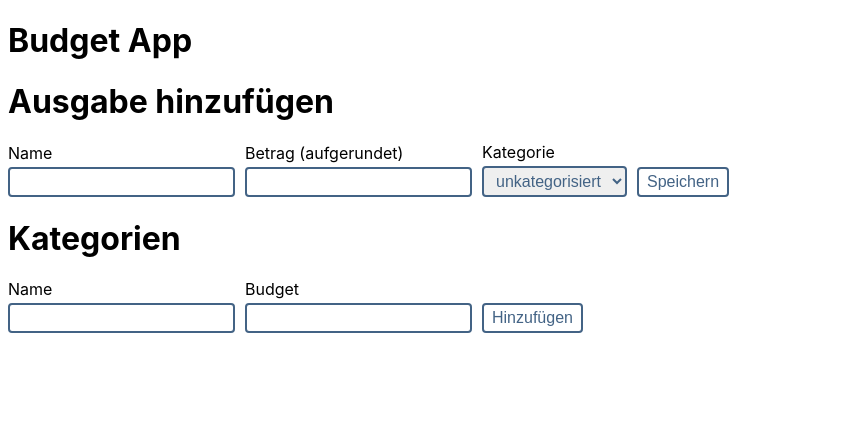
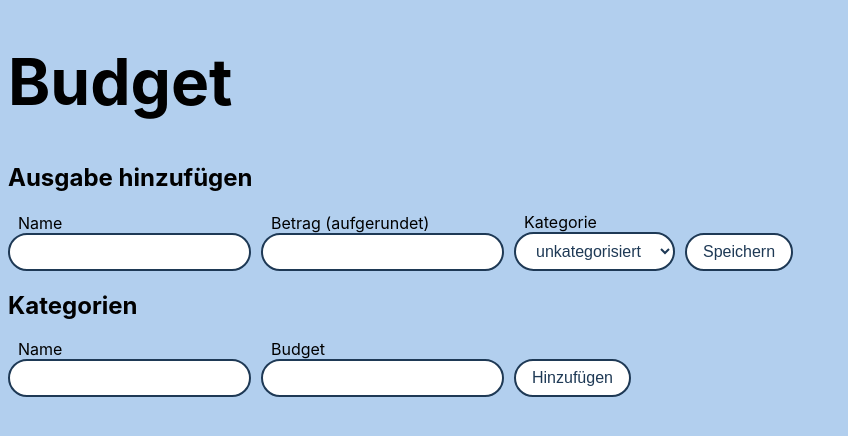
Before and after one commit to Hennnnes/budget_app, a Svelte app: page / in a window 1280 px wide. Shown: the top 436 px of the page, without its empty margins (0-848 px from the left). Built offline with nearby package versions, Linux system fonts and the light colour scheme.

Commit message:
MAINT: Some tweaks to design

```diff
--- a/public/global.css
+++ b/public/global.css
@@ -1,51 +1,52 @@
+:root {
+	--background-color-primary: #b2cfee;
+	/* --primary-color: #436385; */
+	--primary-color: #1e3955;
+	/* --primary-color-light: #b2cfee; */
+	--border-thickness: 2px;
+	--border-radius: 20px;
+}
+
+html {
+	background-color: var(--background-color-primary)
+}
 body {
 	font-family: -apple-system, BlinkMacSystemFont, "Segoe UI", Roboto, Helvetica, Arial, sans-serif, "Apple Color Emoji", "Segoe UI Emoji", "Segoe UI Symbol";
 	font-variant-ligatures: common-ligatures;
 }
 
-:root {
-	--primary-color: #436385;
-	--primary-color-light: #b2cfee;
-	--primary-color-dark: #1e3955;
-	--border-thickness: 2px;
-	--border-radius: 4px;
-}
 
 label {
 	display: block;
-	margin-bottom: 4px;
+	margin-left: 10px;
 	font-size: 1rem;
 }
 
 input,
-select {
+select,
+button {
 	display: block;
+	background-color: #fff;
 	border: var(--border-thickness) solid var(--primary-color);
 	border-radius: var(--border-radius);
 	color: var(--primary-color);
 	font-size: 1rem;
-	padding: 4px 8px;
-}
-
-input:focus {
-	border-color: var(--primary-color);
+	padding: 8px 16px;
 }
 
 button {
-	background-color: transparent;
-	border: var(--border-thickness) solid var(--primary-color);
-	border-radius: var(--border-radius);
-	color: var(--primary-color);
 	cursor: pointer;
 	font-size: inherit;
 	letter-spacing: inherit;
 	line-height: inherit;
 	margin: 0;
-	padding: 4px 8px;
+	padding: 8px 16px;
+	transition: box-shadow 250ms;
 }
 
 button:hover,
 button:focus {
 	color: var(--primary-color-dark);
 	border-color: var(--primary-color-dark);
+	box-shadow: 2px 2px 5px rgba(20, 20, 20, 0.4);
 }
--- a/src/App.svelte
+++ b/src/App.svelte
@@ -7,7 +7,7 @@
 </script>
 
 <main>
-	<Headline level="h1">Budget App</Headline>
+	<Headline level="h1">Budget</Headline>
 	<Headline>Ausgabe hinzufügen</Headline>
 
 	<AddExpense />
--- a/src/Components/AddCategory.svelte
+++ b/src/Components/AddCategory.svelte
@@ -27,6 +27,7 @@
 	form {
 		display: flex;
 		align-items: flex-end;
+		flex-wrap: wrap;
 	}
 
 	form div {
--- a/src/Components/AddExpense.svelte
+++ b/src/Components/AddExpense.svelte
@@ -38,6 +38,7 @@
 	form {
 		display: flex;
 		align-items: flex-end;
+		flex-wrap: wrap;
 	}
 
 	form div {
--- a/src/Components/Categories.svelte
+++ b/src/Components/Categories.svelte
@@ -35,6 +35,10 @@
 		position: relative;
 	}
 
+	li:not(:last-of-type) {
+		margin-right: 12px;
+	}
+
 	li:before {
 		content: '';
 		background: var(--primary-color-light);
--- a/src/Components/Headline.svelte
+++ b/src/Components/Headline.svelte
@@ -1,5 +1,5 @@
 <script>
-	export let level = 'h1';
+	export let level;
 </script>
 
 {#if level === 'h1'}
@@ -12,6 +12,6 @@
 
 <style>
 	h1 {
-		font-size: 2rem;
+		font-size: 4rem;
 	}
 </style>
```
